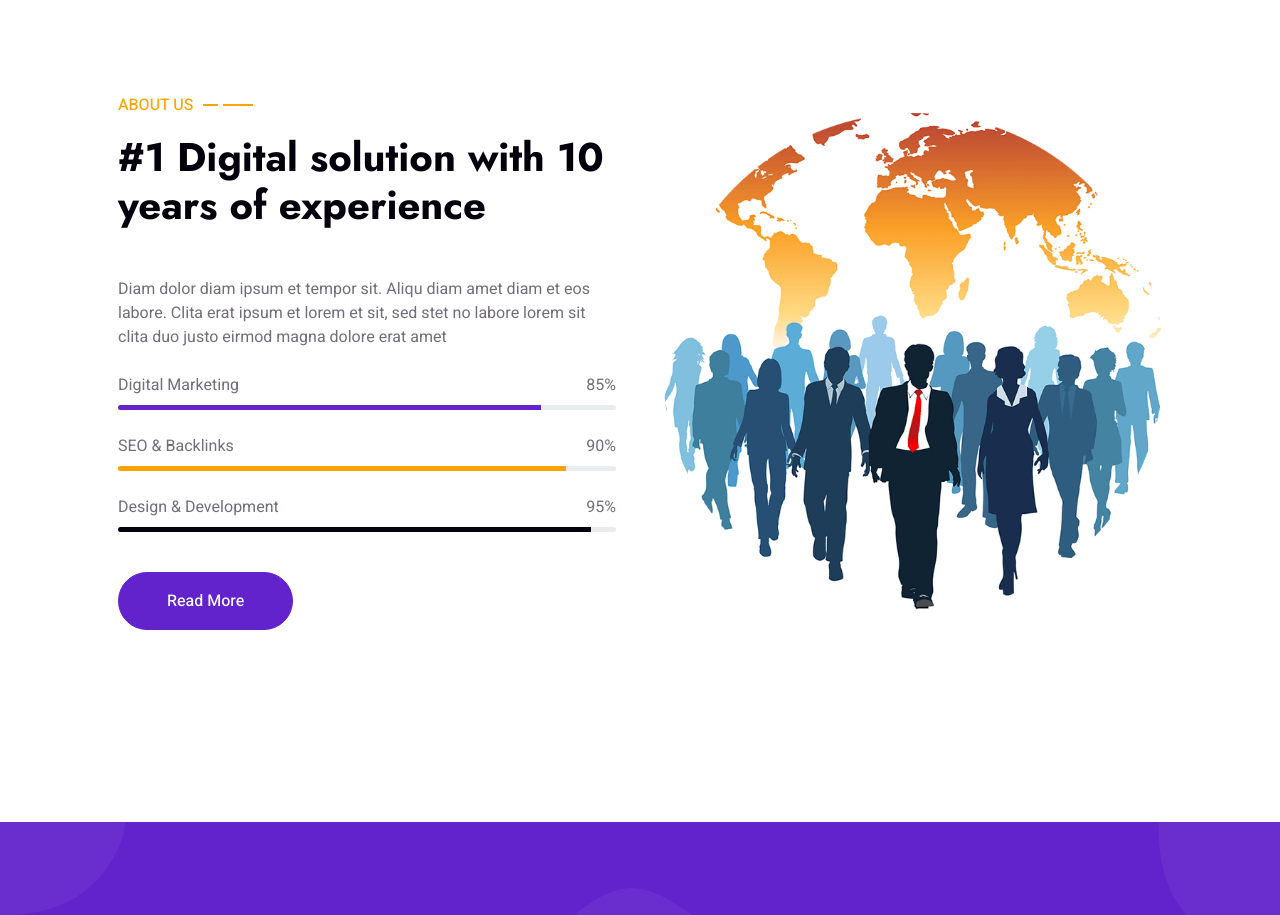
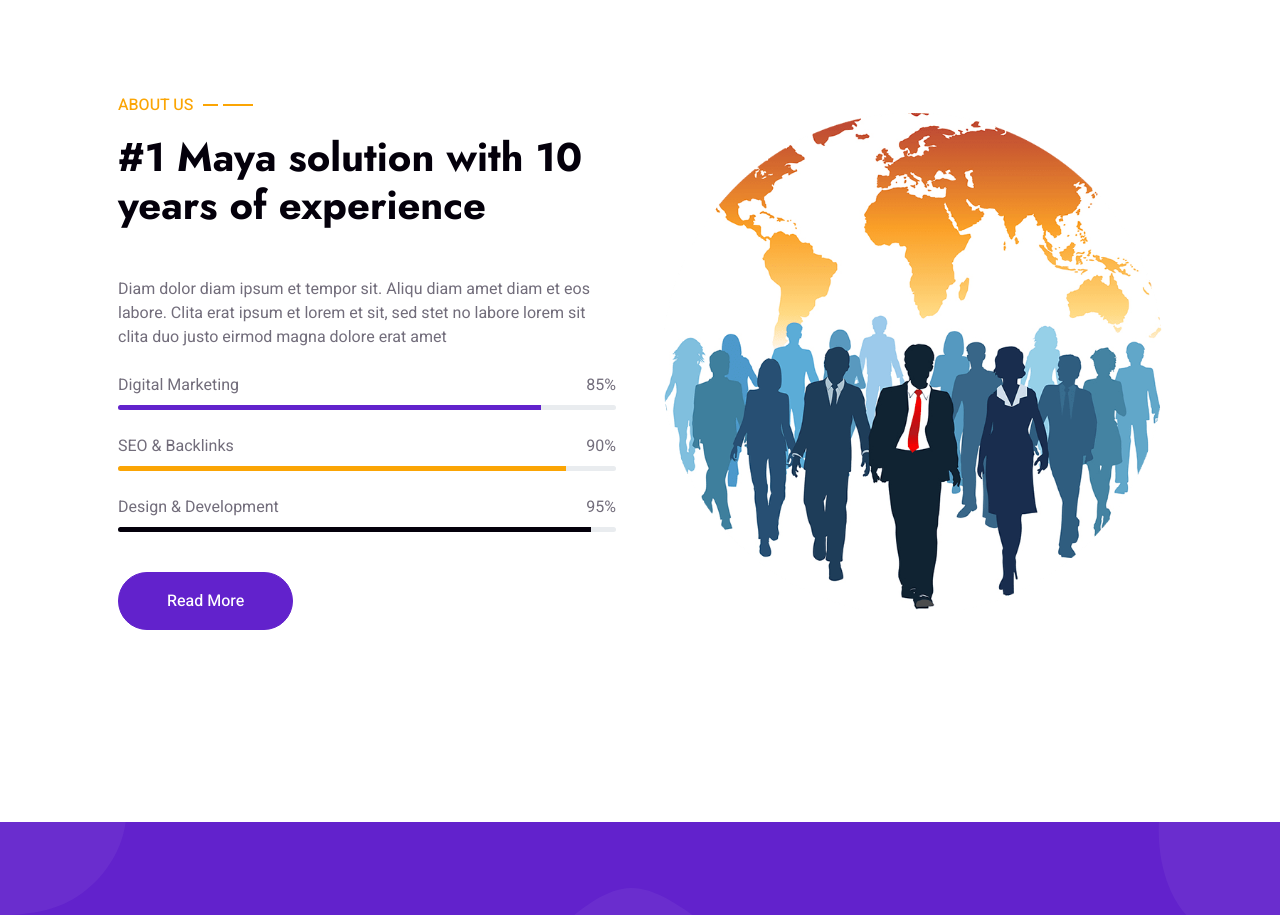
Before and after one commit to vanajaviswanathan/vanaja, a plain HTML site: page about.html in a window 1280 px wide. Shown: the part 1020-1935 px from the top of the page. Drawn offline with nearby package versions, Linux system fonts and the light colour scheme.

Commit message:
Update about.html

```diff
--- a/about.html
+++ b/about.html
@@ -131,7 +131,7 @@
                 <div class="row g-5 align-items-center">
                     <div class="col-lg-6 wow fadeInUp" data-wow-delay="0.1s">
                         <p class="section-title text-secondary">About Us<span></span></p>
-                        <h1 class="mb-5">#1 Digital solution with 10 years of experience</h1>
+                        <h1 class="mb-5">#1 Maya solution with 10 years of experience</h1>
                         <p class="mb-4">Diam dolor diam ipsum et tempor sit. Aliqu diam amet diam et eos labore. Clita erat ipsum et lorem et sit, sed stet no labore lorem sit clita duo justo eirmod magna dolore erat amet</p>
                         <div class="skill mb-4">
                             <div class="d-flex justify-content-between">
```
